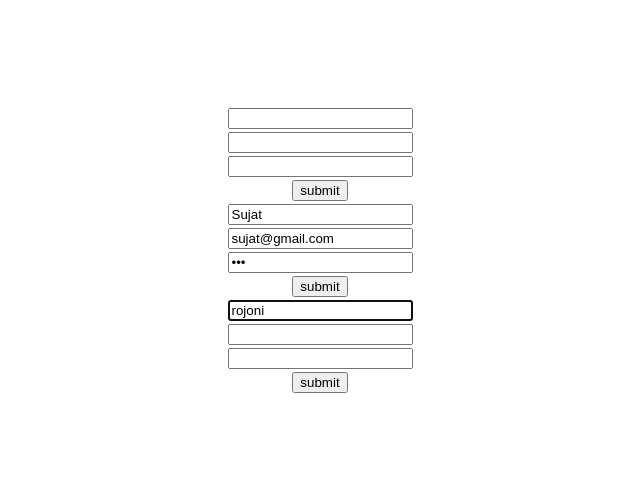
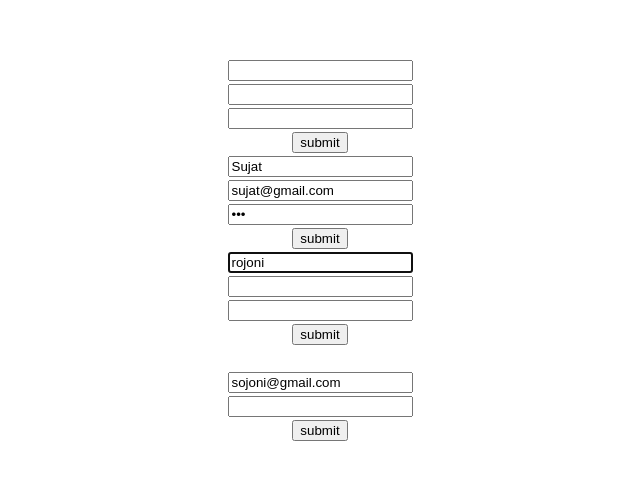
Before and after one commit to shamshul-haque/m8-practice, a React (Vite) app in the folder core-concept-3/: page / in a window 1280 px wide. Shown: the part 151-630 px from the top of the page, without its empty margins (320-960 px from the left). Built offline with nearby package versions, Linux system fonts and the light colour scheme.

Commit message:
learned custom hook

```diff
--- a/core-concept-3/src/App.jsx
+++ b/core-concept-3/src/App.jsx
@@ -1,4 +1,5 @@
 import "./App.css";
+import CustomHookForm from "./components/customHook/CustomHookForm";
 import ControlledForm from "./components/forms/ControlledForm";
 import Forms from "./components/forms/Forms";
 import RefForm from "./components/forms/RefForm";
@@ -9,6 +10,7 @@ function App() {
       <Forms />
       <ControlledForm />
       <RefForm />
+      <CustomHookForm />
     </>
   );
 }
--- /dev/null
+++ b/core-concept-3/src/components/customHook/CustomHookForm.jsx
@@ -0,0 +1,32 @@
+import useInputState from "../hooks/useInputState";
+
+const CustomHookForm = () => {
+  //   const [name, handleNameChange] = useInputState("sojoni");
+  const emailState = useInputState("sojoni@gmail.com");
+
+  const handleSubmit = (e) => {
+    e.preventDefault();
+    // console.log(name);
+    console.log(emailState.value);
+  };
+  return (
+    <div>
+      <form action="" onSubmit={handleSubmit}>
+        {/* <input
+          onChange={handleNameChange}
+          type="text"
+          name="name"
+          value={name}
+        /> */}
+        <br />
+        <input {...emailState} type="email" name="email" />
+        <br />
+        <input type="password" name="password" />
+        <br />
+        <input type="submit" value="submit" />
+      </form>
+    </div>
+  );
+};
+
+export default CustomHookForm;
--- /dev/null
+++ b/core-concept-3/src/components/hooks/useInputState.js
@@ -0,0 +1,18 @@
+import { useState } from "react";
+const useInputState = (defaultValue = null) => {
+  const [value, setValue] = useState(defaultValue);
+
+  //   const handleChange = (e) => {
+  //     setValue(e.target.value);
+  //   };
+  //   return [value, handleChange];
+
+  const onChange = (e) => {
+    setValue(e.target.value);
+  };
+  return {
+    value,
+    onChange,
+  };
+};
+export default useInputState;
```
